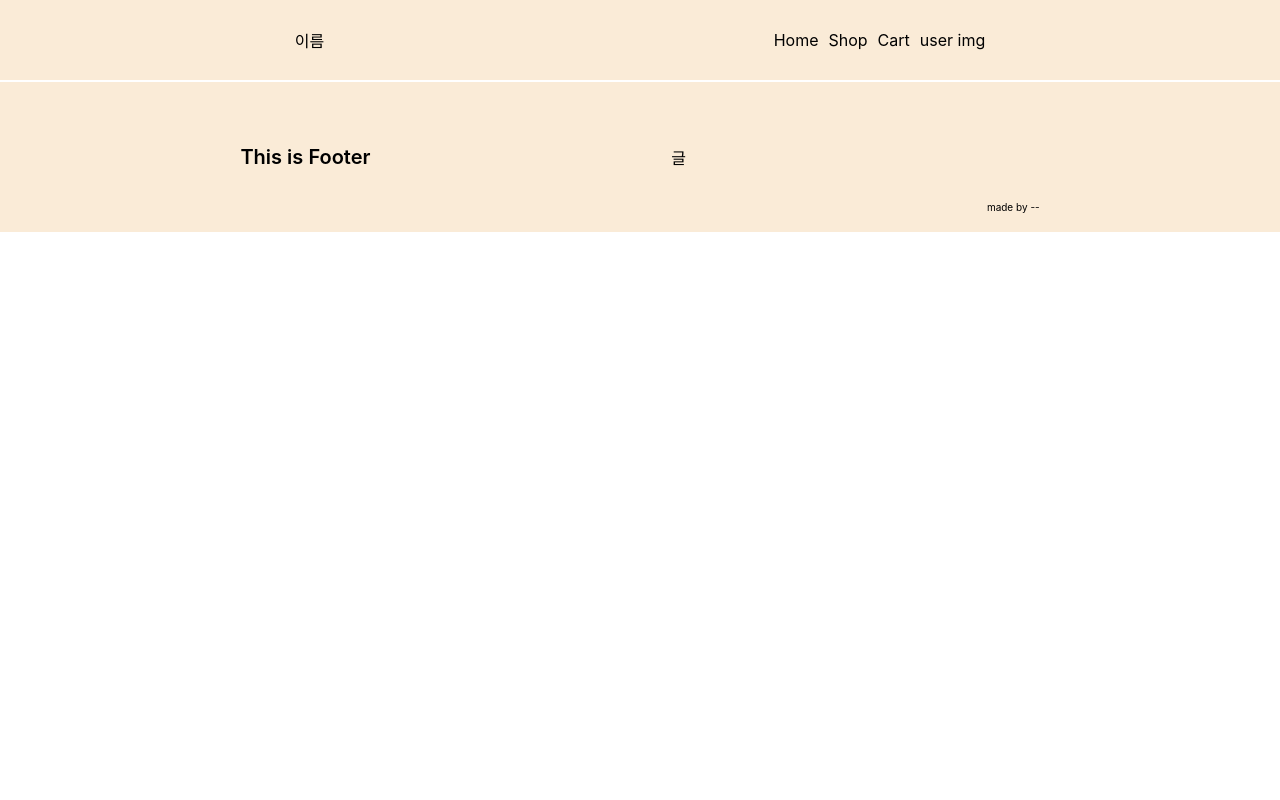
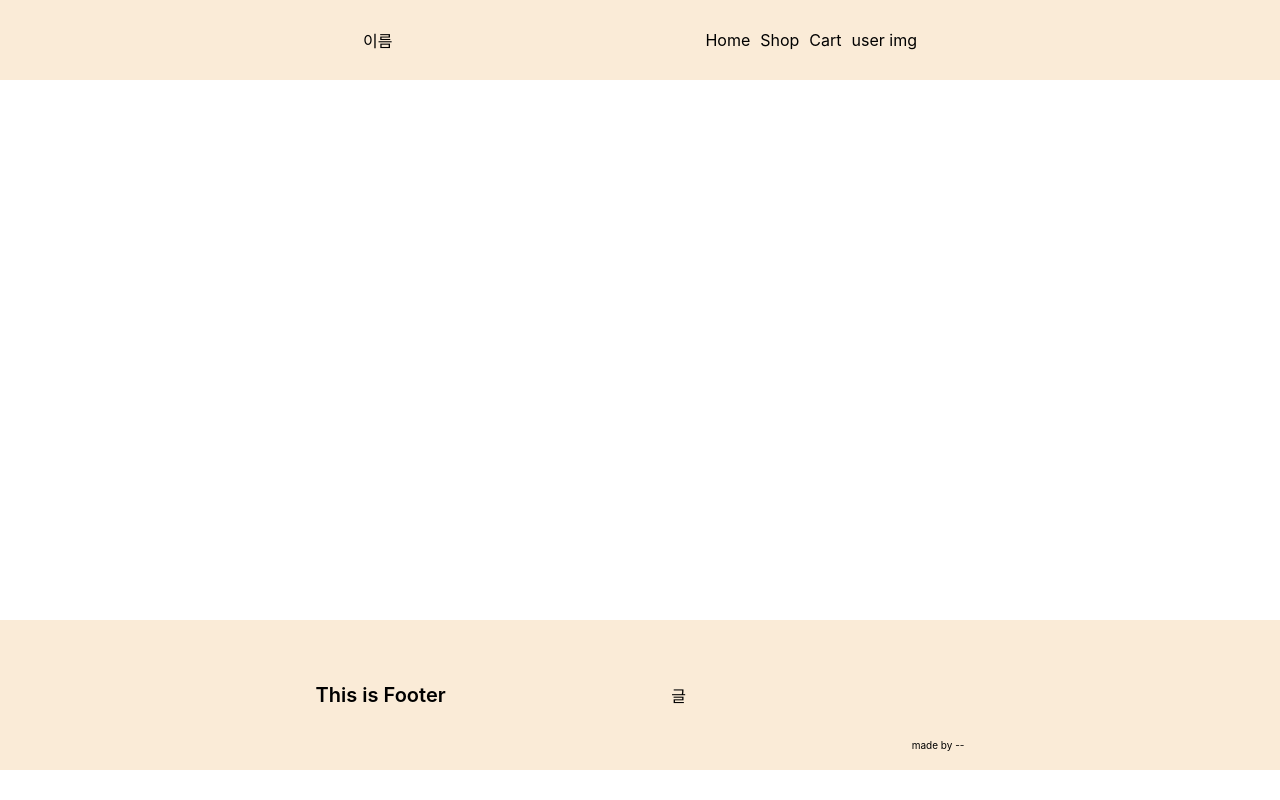
Before and after one commit to Minlee01/1st_miniProject, a React (Create React App) app: page / in a window 1280 px wide. Built offline with nearby package versions, Linux system fonts and the light colour scheme.

Commit message:
뭐한건지 모르겠는데..일단 footer 내려감

```diff
--- a/src/App.js
+++ b/src/App.js
@@ -2,11 +2,12 @@ import logo from './logo.svg';
 import './App.css';
 import React from 'react';
 import Layout from './components/Layout/Layout';
+import testContainer from './components/testContainer';
 
 function App() {
   return (
     <Layout>
-
+      <testContainer />
     </Layout>
   )
 }
--- a/src/components/Layout/Header/Header.modules.css
+++ b/src/components/Layout/Header/Header.modules.css
@@ -14,12 +14,15 @@
     height: 100%;
     margin: 0 auto;
     align-items: center;
-    justify-content: space-around;
+    justify-content: space-evenly;
 }
 
 .navigation ul {
     display: flex;
     list-style: none;
+    margin: 0 auto;
+    align-items: center;
+    justify-content: space-between;
 }
 
 .navigation ul li + li {
--- a/src/components/Layout/Layout.jsx
+++ b/src/components/Layout/Layout.jsx
@@ -9,13 +9,13 @@ import React from "react"
 function Layout(props){
 
     return (
-        <div className="padding-top: 60px">
+        <div className='Wrapper'>
             <Header />
-
-            <main>
-                <h1>is this right?</h1>
-            </main>
-
+            <div className="contentWrapper">
+                <main>
+                {props.children}
+                </main>
+            </div>
             <Footer />
         </div>
     )
--- a/src/components/Layout/Layout.modules.css
+++ b/src/components/Layout/Layout.modules.css
@@ -1,7 +1,10 @@
-.layout {
-    padding-top: 60px;
+.wrapper{
+	display: flex;
+	flex-direction: column;
+	justify-content: space-between;
+	height: 100vh;
 }
 
-.main {
-    min-height: calc(100vh - 180px);
+.contentWrapper{
+  	min-height: calc(100vh - 180px);
 }
--- /dev/null
+++ b/src/components/testContainer.jsx
@@ -0,0 +1,45 @@
+import React from "react";
+//import { useNavigate } from "react-router-dom";
+import styled from "styled-components";
+import Layout from "./Layout/Layout";
+
+const Wrapper = styled.div`
+    padding: 16px;
+    width: clac(100% - 32px);
+    display: flex;
+    flex-direction: column;
+    align-iems: center;
+    justify-content: center;
+`;
+
+const contents = styled.div`
+    width: 95%;
+    max-width: 1100px;
+    height: 100%;
+    display: flex;
+    align-items: center;
+    justify-content: space-between;
+    margin:auto;
+`;
+
+const title = styled.div`
+    font-weight: 600;
+    font-size: 20px;
+`;
+
+function testContainer(props) {
+    return (
+        <div className="Wrapper">
+            <div className = "contents">
+                <h2 className="title">This is for test</h2>
+                <div>글</div>
+                <div>
+                    made by --
+                </div>
+            </div>
+        </div>
+
+    )
+}
+
+export default testContainer
```
Also changed, not shown: src/pages/shop/pg5.jsx (added, +12 -0 lines).
